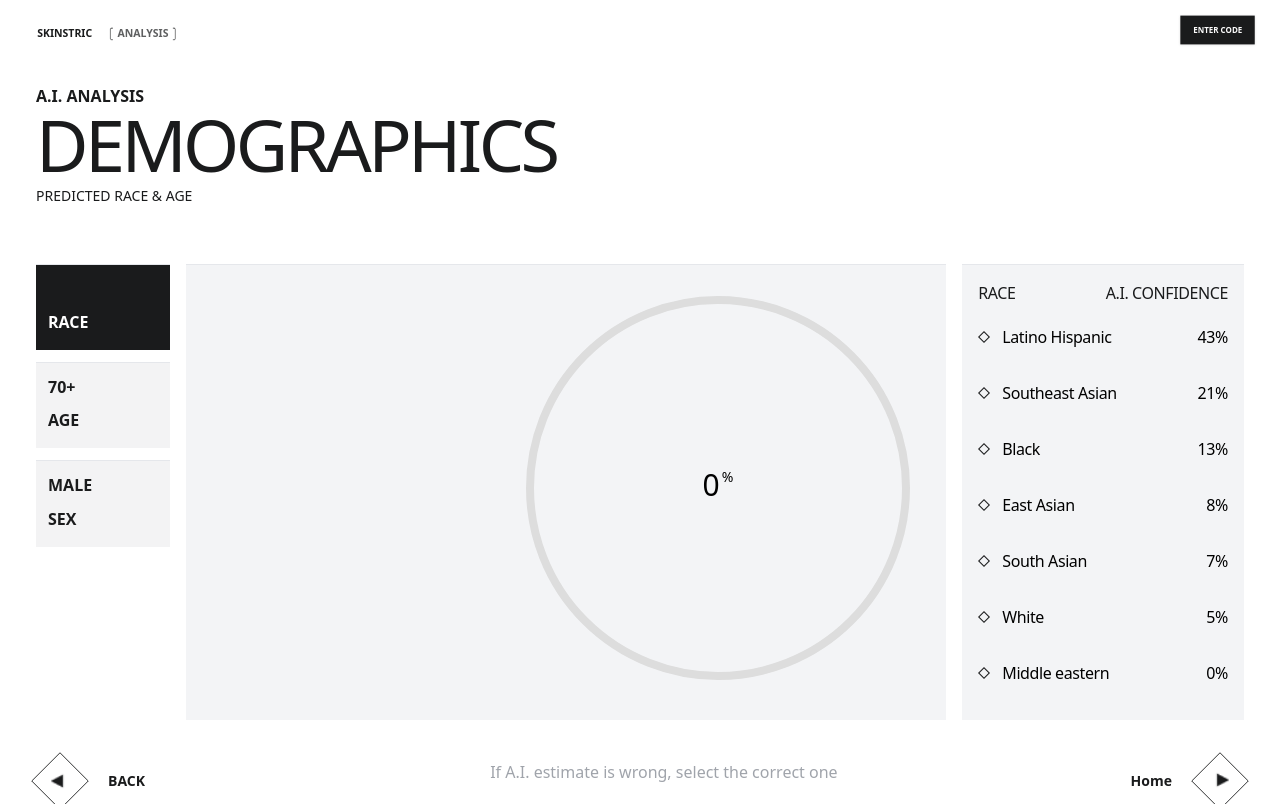
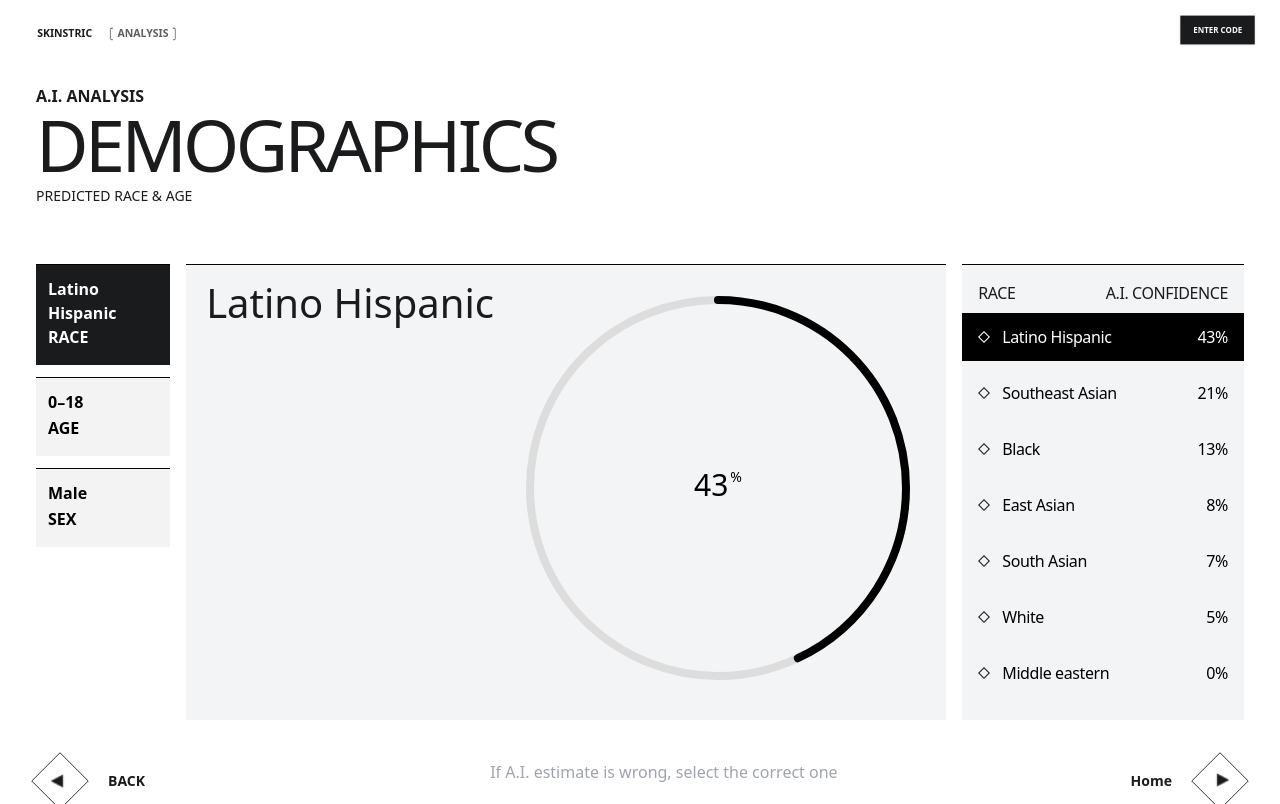
Before and after one commit to Rua-E/skinstric-ai-ruae, a React (Vite) app in the folder rua-skinstric-ai/: page /summary in a window 1280 px wide. Built offline with nearby package versions, Linux system fonts and the light colour scheme.

Commit message:
all fields update to appropriate labels when clicks

```diff
--- a/rua-skinstric-ai/src/components/Pages/Layer0131.jsx
+++ b/rua-skinstric-ai/src/components/Pages/Layer0131.jsx
@@ -6,9 +6,12 @@ import { useState } from "react";
 import CircleProgress from "../CircleProgress";
 
 const Layer0131 = () => {
-  const [selectedIndex, setSelectedIndex] = useState(null);
+  const [selectedRaceIndex, setSelectedRaceIndex] = useState(0);
+  const [selectedAgeIndex, setSelectedAgeIndex] = useState(0);
+  const [selectedSexIndex, setSelectedSexIndex] = useState(0);
+  const [activeSection, setActiveSection] = useState("RACE");
 
-  const fields = [
+  const raceFields = [
     { label: "Latino Hispanic", value: "43%" },
     { label: "Southeast Asian", value: "21%" },
     { label: "Black", value: "13%" },
@@ -16,6 +19,19 @@ const Layer0131 = () => {
     { label: "South Asian", value: "7%" },
     { label: "White", value: "5%" },
     { label: "Middle eastern", value: "0%" },
+  ];
+
+  const ageFields = [
+    { label: "0–18", value: "5%" },
+    { label: "19–29", value: "15%" },
+    { label: "30–44", value: "25%" },
+    { label: "45–59", value: "30%" },
+    { label: "60+", value: "25%" },
+  ];
+
+  const sexFields = [
+    { label: "Male", value: "60%" },
+    { label: "Female", value: "40%" },
   ];
 
   return (
@@ -36,31 +52,78 @@ const Layer0131 = () => {
             </div>
             <div className="grid md:grid-cols-[1.5fr_8.5fr_3.15fr] gap-4 mt-10 mb-40 md:gap-4 pb-0 md:pb-0 md:mb-0">
               <div className="bg-white-100 space-y-3 md:flex md:flex-col h-[62%]">
-                <div className="p-3 cursor-pointer bg-[#1A1B1C] text-white flex-1 flex flex-col justify-between hover:bg-[#1E1E12] border-t">
+                <div
+                  className={`p-3 cursor-pointer flex-1 flex flex-col justify-between border-t border-black hover:bg-[#1E1E12]  ${
+                    activeSection === "RACE"
+                      ? "bg-[#1A1B1C] text-white"
+                      : "bg-[#F3F3F4] text-black hover:bg-gray-200"
+                  }`}
+                  onClick={() => setActiveSection("RACE")}
+                >
                   <p className="text-base font-semibold">
-                    {selectedIndex !== null ? fields[selectedIndex].label : " "}
+                    {selectedRaceIndex !== null
+                      ? raceFields[selectedRaceIndex].label
+                      : " "}
                   </p>
                   <h4 className="text-base font-semibold mb-1">RACE</h4>
                 </div>
-                <div className="p-3 cursor-pointer bg-[#F3F3F4] flex-1 flex flex-col justify-between hover:bg-[#1E1E1E2] border-t">
-                  <p className="text-base font-semibold">70+</p>
+                <div
+                  className={`p-3 cursor-pointer flex-1 flex flex-col justify-between border-t border-black hover:bg-[#1E1E12] ${
+                    activeSection === "AGE"
+                      ? "bg-[#1A1B1C] text-white"
+                      : "bg-[#F3F3F4] text-black hover:bg-gray-200"
+                  }`}
+                  onClick={() => setActiveSection("AGE")}
+                >
+                  <p className="text-base font-semibold">
+                    {selectedAgeIndex !== null
+                      ? ageFields[selectedAgeIndex].label
+                      : " "}
+                  </p>
                   <h4 className="text-base font-semibold mb-1">AGE</h4>
                 </div>
-                <div className="p-3 cursor-pointer bg-[#F3F3F4] flex-1 flex flex-col justify-between hover:bg-[#1E1E1E2] border-t">
-                  <p className="text-base font-semibold">MALE</p>
+                <div
+                  className={`p-3 cursor-pointer flex-1 flex flex-col justify-between border-t border-black hover:bg-[#1E1E12] ${
+                    activeSection === "SEX"
+                      ? "bg-[#1A1B1C] text-white"
+                      : "bg-[#F3F3F4] text-black hover:bg-gray-200"
+                  }`}
+                  onClick={() => setActiveSection("SEX")}
+                >
+                  <p className="text-base font-semibold">
+                    {selectedSexIndex !== null
+                      ? sexFields[selectedSexIndex].label
+                      : " "}
+                  </p>
                   <h4 className="text-base font-semibold mb-1">SEX</h4>
                 </div>
               </div>
-              <div className="relative bg-gray-100 p-4 flex flex-col items-center justify-center md:h-[57vh] md:border-t">
+              <div className="relative bg-gray-100 p-4 flex flex-col items-center justify-center md:h-[57vh] border-t border-black md:border-t">
                 <p className="hidden md:block md:absolute text-[40px] mb-2 left-5 top-2">
-                  {selectedIndex !== null ? fields[selectedIndex].label : " "}
+                  {activeSection === "RACE" && selectedRaceIndex !== null
+                    ? raceFields[selectedRaceIndex].label
+                    : activeSection === "AGE" && selectedAgeIndex !== null
+                    ? ageFields[selectedAgeIndex].label
+                    : activeSection === "SEX" && selectedSexIndex !== null
+                    ? sexFields[selectedSexIndex].label
+                    : " "}
                 </p>
 
                 <div className="absolute bottom-4 right-4 w-[384px] h-[384px]">
                   <CircleProgress
                     percent={
-                      selectedIndex !== null
-                        ? parseInt(fields[selectedIndex].value.replace("%", ""))
+                      activeSection === "RACE" && selectedRaceIndex !== null
+                        ? parseInt(
+                            raceFields[selectedRaceIndex].value.replace("%", "")
+                          )
+                        : activeSection === "AGE" && selectedAgeIndex !== null
+                        ? parseInt(
+                            ageFields[selectedAgeIndex].value.replace("%", "")
+                          )
+                        : activeSection === "SEX" && selectedSexIndex !== null
+                        ? parseInt(
+                            sexFields[selectedSexIndex].value.replace("%", "")
+                          )
                         : 0
                     }
                   />
@@ -71,7 +134,9 @@ const Layer0131 = () => {
                 </p>
               </div>
 
-              <div className="bg-gray-100 pt-4 pb-4 md:border-t">
+              <div className="bg-gray-100 pt-4 pb-4 border-t border-black md:border-t">
+                {/* RACE */}
+                {activeSection === "RACE" && (
                   <div className="space-y-0">
                     <div className="flex justify-between px-4">
                       <h4 className="text-base leading-[24px] tracking-tight font-medium mb:2">
@@ -81,15 +146,14 @@ const Layer0131 = () => {
                         A.I. CONFIDENCE
                       </h4>
                     </div>
-
                     <div className="space-y-2">
-                    {fields.map((field, index) => {
-                      const isSelected = selectedIndex === index;
+                      {raceFields.map((field, index) => {
+                        const isSelected = selectedRaceIndex === index;
 
                         return (
                           <div
                             key={field.label}
-                          onClick={() => setSelectedIndex(index)}
+                            onClick={() => setSelectedRaceIndex(index)}
                             className={`flex items-center justify-between h-[48px] px-4 cursor-pointer transition-colors duration-200
             ${isSelected ? "bg-black" : "hover:bg-[#E1E1E1] bg-transparent"}
           `}
@@ -122,6 +186,115 @@ const Layer0131 = () => {
                       })}
                     </div>
                   </div>
+                )}
+                {/* AGE */}
+                {activeSection === "AGE" && (
+                  <div className="space-y-0">
+                    <div className="flex justify-between px-4">
+                      <h4 className="text-base leading-[24px] tracking-tight font-medium mb:2">
+                        AGE
+                      </h4>
+                      <h4 className="text-base leading-[24px] tracking-tight font-medium mb-2">
+                        A.I. CONFIDENCE
+                      </h4>
+                    </div>
+                    <div className="space-y-2">
+                      {ageFields.map((field, index) => {
+                        const isSelected = selectedAgeIndex === index;
+
+                        return (
+                          <div
+                            key={field.label}
+                            onClick={() => setSelectedAgeIndex(index)}
+                            className={`flex items-center justify-between h-[48px] px-4 cursor-pointer transition-colors duration-200 ${
+                              isSelected
+                                ? "bg-black"
+                                : "hover:bg-[#E1E1E1] bg-transparent"
+                            }`}
+                          >
+                            <div className="flex items-center gap-1">
+                              <img
+                                src={RadioButton}
+                                alt="radio button"
+                                className={`w-[12px] h-[12px] mr-2 ${
+                                  isSelected ? "invert brightness-0" : ""
+                                }`}
+                              />
+                              <span
+                                className={`font-normal text-base leading-6 tracking-tight ${
+                                  isSelected ? "text-white" : "text-black"
+                                }`}
+                              >
+                                {field.label}
+                              </span>
+                            </div>
+                            <span
+                              className={` ${
+                                isSelected ? "text-white" : "text-black"
+                              }`}
+                            >
+                              {field.value}
+                            </span>
+                          </div>
+                        );
+                      })}
+                    </div>
+                  </div>
+                )}
+                {/* SEX */}
+                {activeSection === "SEX" && (
+                  <div className="space-y-0">
+                    <div className="flex justify-between px-4">
+                      <h4 className="text-base leading-[24px] tracking-tight font-medium mb:2">
+                        SEX
+                      </h4>
+                      <h4 className="text-base leading-[24px] tracking-tight font-medium mb-2">
+                        A.I. CONFIDENCE
+                      </h4>
+                    </div>
+                    <div className="space-y-2">
+                      {sexFields.map((field, index) => {
+                        const isSelected = selectedSexIndex === index;
+
+                        return (
+                          <div
+                            key={field.label}
+                            onClick={() => setSelectedSexIndex(index)}
+                            className={`flex items-center justify-between h-[48px] px-4 cursor-pointer transition-colors duration-200 ${
+                              isSelected
+                                ? "bg-black"
+                                : "hover:bg-[#E1E1E1] bg-transparent"
+                            }`}
+                          >
+                            <div className="flex items-center gap-1">
+                              <img
+                                src={RadioButton}
+                                alt="radio button"
+                                className={`w-[12px] h-[12px] mr-2 ${
+                                  isSelected ? "invert brightness-0" : ""
+                                }`}
+                              />
+                              <span
+                                className={`font-normal text-base leading-6 tracking-tight ${
+                                  isSelected ? "text-white" : "text-black"
+                                }`}
+                              >
+                                {field.label}
+                              </span>
+                            </div>
+                            <span
+                              className={`font-normal text-base leading-6 tracking-tight ${
+                                isSelected ? "text-white" : "text-black"
+                              }`}
+                            >
+                              {field.value}
+                            </span>
+                          </div>
+                        );
+                      })}
+                    </div>
+                  </div>
+                )}
               </div>
             </div>
             <div className="pt-4 md:pt-[37px] pb-6 bg-white sticky bottom-40 md:static md:bottom-0 mb-8 md:mb-16">
```
Lines whose indentation alone changed are shown as unchanged.
